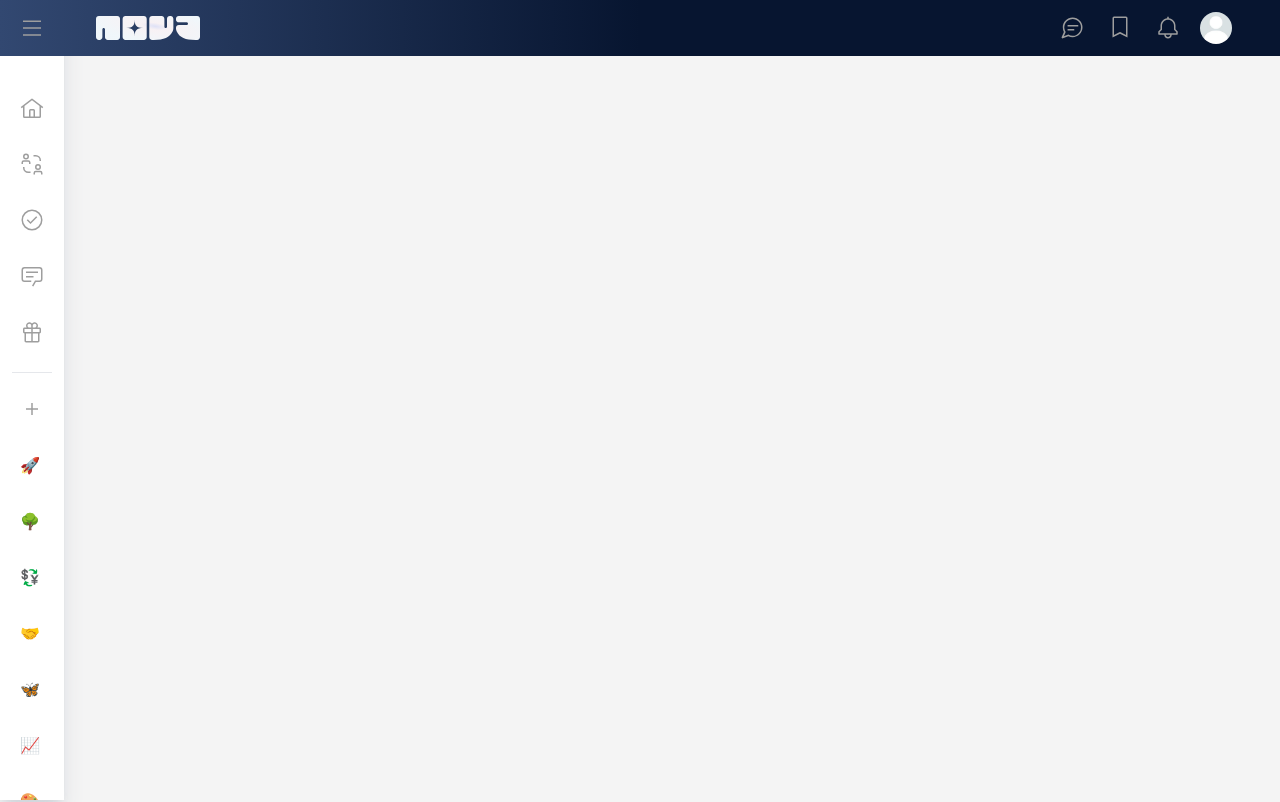
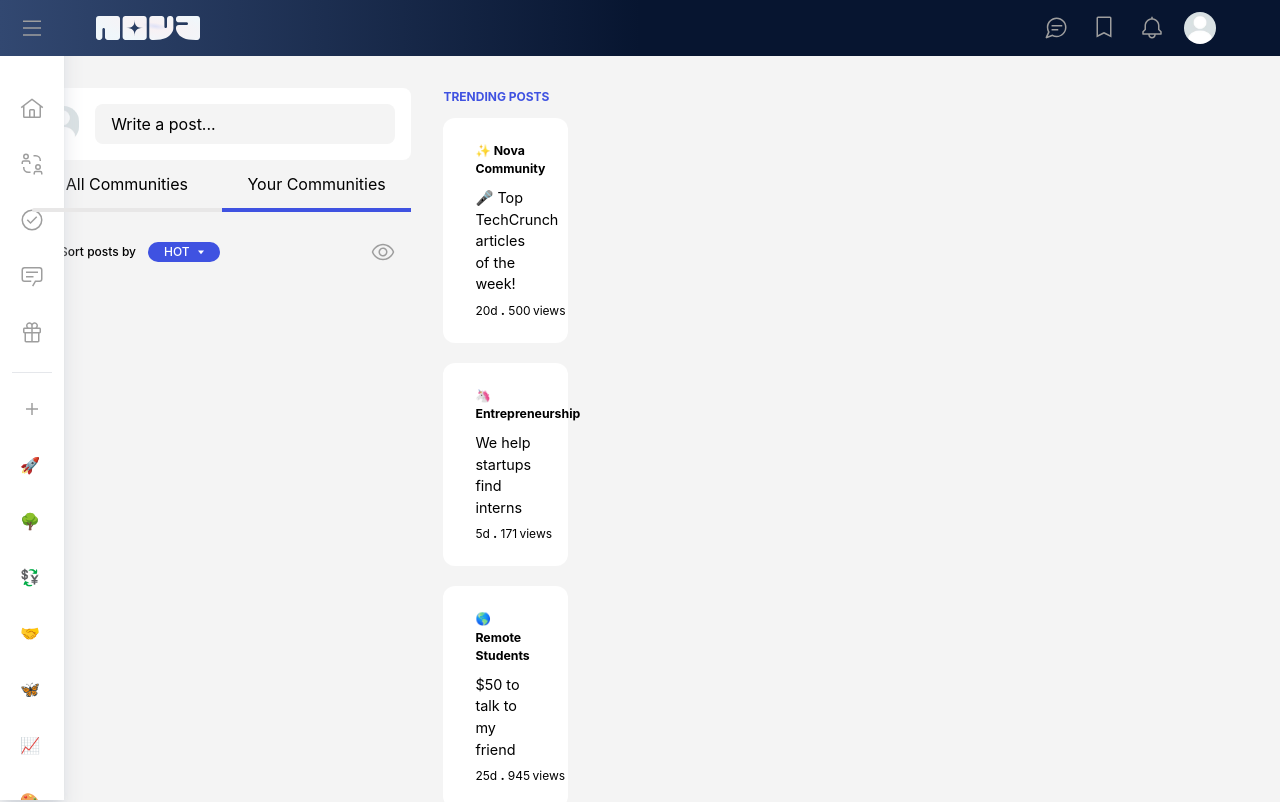
Before and after one commit to Balaganesh003/nova, a Next.js app: page / in a window 1280 px wide. Shown: the top 802 px of the page. Built offline with nearby package versions, Linux system fonts and the light colour scheme.

Commit message:
Added the input field and the filtering options in the home page

```diff
--- /dev/null
+++ b/components/Feed.jsx
@@ -0,0 +1,139 @@
+import React from 'react';
+import Image from 'next/image';
+import ProfilePhoto from '../assets/profile-photo.jpg';
+import { useState } from 'react';
+import EyeLogo from '../assets/svgexport-15.svg';
+import DownArrow from '../assets/svgexport-14.svg';
+
+const Feed = () => {
+  const [selectedCommunity, setSelectedCommunity] = useState('All Communities');
+
+  const [communityDropDown, setCommunityDropDown] = useState(false);
+  const [hidePost, setHidePost] = useState(false);
+  const [selectedSort, setSelectedSort] = useState('Hot');
+  const [sortDropDown, setSortDropDown] = useState(false);
+
+  return (
+    <div>
+      {/* Input Box */}
+      <div className="w-[100%] h-full flex p-4 space-x-4 items-center bg-white rounded-lg">
+        <div>
+          <Image
+            src={ProfilePhoto}
+            alt="ProfilePhoto"
+            className="rounded-full w-9 h-9 cursor-pointer "
+          />
+        </div>
+        <div className="w-full">
+          <input
+            type="text"
+            placeholder="Write a post..."
+            className="bg-[#f4f4f4] outline-none px-4 py-2 rounded-lg placeholder:text-black  w-full"
+          />
+        </div>
+      </div>
+      {/* Slidebar */}
+      <div className="hidden md:block w-full my-3">
+        <div className="flex w-full pb-3 transition-all duration-300">
+          <div
+            onClick={() => setSelectedCommunity('All Communities')}
+            className={`flex-1 text-center cursor-pointer ${
+              selectedCommunity == 'All Community' && 'font-bold'
+            }`}>
+            All Communities
+          </div>
+          <div
+            onClick={() => setSelectedCommunity('Your Communities')}
+            className={`flex-1 text-center cursor-pointer ${
+              selectedCommunity == 'Your Communities' && 'font-bold'
+            }`}>
+            Your Communities
+          </div>
+        </div>
+        <div
+          className={`h-1 rounded-full w-full bg-[#e8e7e7] relative before:content-[''] before:w-[50%] before:absolute ${
+            selectedCommunity == 'All Community'
+              ? 'before:left-0'
+              : 'before:right-0'
+          }  before:h-1 before:bg-primary`}></div>
+      </div>
+      {/* Sorting */}
+      <div className="w-full flex justify-between px-4 py-4 items-center">
+        <div className="flex space-x-3 items-center">
+          <div className="md:hidden px-4 py-[0.15rem] text-xs text-white rounded-full bg-primary uppercase font-medium  relative">
+            <div
+              className="flex items-center gap-2 cursor-pointer  "
+              onClick={() => setCommunityDropDown(!communityDropDown)}>
+              <p>{selectedCommunity}</p>
+              <Image src={DownArrow} alt="DownArrow" className="" />
+            </div>
+            {/* DropDown */}
+            {communityDropDown && (
+              <div className="absolute top-6 left-0 w-[10.5rem] py-2 bg-white rounded-lg shadow-lg">
+                <p
+                  onClick={() => [
+                    setSelectedCommunity('All Communities'),
+                    setCommunityDropDown(false),
+                  ]}
+                  className="text-gray-500 hover:bg-[#f4f4f4]  cursor-pointer text-base capitalize px-3 py-1">
+                  All Communities
+                </p>
+                <p
+                  onClick={() => [
+                    setSelectedCommunity('Your Communitues'),
+                    setCommunityDropDown(false),
+                  ]}
+                  className="text-gray-500 text-base hover:bg-[#f4f4f4]  cursor-pointer capitalize px-3 py-1">
+                  Your Communitues
+                </p>
+              </div>
+            )}
+          </div>
+
+          <div className="flex space-x-3 items-center ">
+            <p className="text-xs font-medium">Sort posts by</p>
+            <div className=" text-xs text-white rounded-full bg-primary relative font-medium uppercase  ">
+              <div
+                className="flex items-center gap-2 cursor-pointer px-4 py-[0.15rem]"
+                onClick={() => setSortDropDown(!sortDropDown)}>
+                <p>{selectedSort}</p>
+                <Image src={DownArrow} alt="EyeLogo" className="" />
+              </div>
+              {/* DropDown */}
+              {sortDropDown && (
+                <div className="absolute top-6 left-0 w-[8rem] py-2 bg-white rounded-lg shadow-lg">
+                  <p
+                    onClick={() => [
+                      setSelectedSort('Hot'),
+                      setSortDropDown(false),
+                    ]}
+                    className="text-gray-500 text-sm capitalize hover:bg-[#f4f4f4]  cursor-pointer px-3 py-1">
+                    Hot
+                  </p>
+                  <p
+                    onClick={() => [
+                      setSelectedSort('New'),
+                      setSortDropDown(false),
+                    ]}
+                    className="text-gray-500 text-sm capitalize hover:bg-[#f4f4f4]  cursor-pointer px-3 py-1">
+                    New
+                  </p>
+                </div>
+              )}
+            </div>
+          </div>
+        </div>
+        <div
+          onClick={() => setHidePost(!hidePost)}
+          className={`flex items-center relative cursor-pointer before:content-[''] before:h-[0.1rem] before:w-full before:absolute before:top-3 ${
+            !hidePost && 'before:hidden'
+          }  before:-rotate-[45deg] before:bg-gray-500`}>
+          <Image src={EyeLogo} alt="EyeLogo" className="" />
+        </div>
+      </div>
+      {/* Posts */}
+    </div>
+  );
+};
+
+export default Feed;
--- a/components/NavBar.jsx
+++ b/components/NavBar.jsx
@@ -15,7 +15,7 @@ const NavBar = ({ setSidebarOpen }) => {
 
   return (
     <div className="bg-gradient-to-r z-50 from-accent via-accent-dark to-accent-dark fixed top-0 flex justify-center w-screen ">
-      <div className="w-full xs:w-full md:max-w-[34.5rem] lg:max-w-full h-14 flex justify-between items-center px-2 md:px-5">
+      <div className="w-full xs:w-full md:max-w-[34.5rem] lg:max-w-full h-14 flex justify-between items-center px-2 md:px-5 lg:mr-4">
         <div className="flex items-center space-x-4 lg:space-x-11">
           <div onMouseOver={openSideBar}>
             <Image
--- /dev/null
+++ b/components/TrendingPostCard.jsx
@@ -0,0 +1,21 @@
+import React from 'react';
+
+const TrendingPostCard = ({ title, category, views, days }) => {
+  return (
+    <div className="px-8 py-[1.5rem] mr-2 bg-white hover:bg-primary/[9%] cursor-pointer rounded-xl flex flex-col space-y-2">
+      <p className="text-[0.77rem] font-bold">{category}</p>
+      <p className="text-[0.9rem] ">{title}</p>
+      <div className="flex text-xs space-x-[0.2rem] ">
+        <p className="flex ">
+          <span>{days}</span>d
+        </p>
+        <div className="font-extrabold">.</div>
+        <p className="flex space-x-[0.15rem]">
+          <span>{views}</span> <span>views</span>
+        </p>
+      </div>
+    </div>
+  );
+};
+
+export default TrendingPostCard;
--- /dev/null
+++ b/components/TrendingPosts.jsx
@@ -0,0 +1,64 @@
+import React from 'react';
+import TrendingPostCard from './TrendingPostCard';
+
+const trendingPosts = [
+  {
+    id: 1,
+    title: '🎤 Top TechCrunch articles of the week!',
+    category: '✨ Nova Community',
+    views: 500,
+    days: 20,
+  },
+  {
+    id: 2,
+    title: 'We help startups find interns',
+    category: '🦄 Entrepreneurship',
+    views: 171,
+    days: 5,
+  },
+  {
+    id: 3,
+    title: '$50 to talk to my friend',
+    category: '🌎 Remote Students',
+    views: 945,
+    days: 25,
+  },
+  {
+    id: 4,
+
+    title: 'Paid opportunities for AI engineers and data scientists',
+    category: '📊 Data Science & AI',
+    views: 500,
+    days: 20,
+  },
+  {
+    id: 5,
+    title: '🎤 Top TechCrunch articles of the week!',
+    category: '📈 Marketing & Sales',
+    views: 250,
+    days: 12,
+  },
+];
+
+const TrendingPosts = () => {
+  return (
+    <div>
+      <h2 className="font-bold text-[0.75rem] text-primary uppercase mb-3">
+        Trending Posts
+      </h2>
+      <div className="flex flex-col space-y-5">
+        {trendingPosts.map((post) => (
+          <TrendingPostCard
+            key={post.id}
+            title={post.title}
+            category={post.category}
+            views={post.views}
+            days={post.days}
+          />
+        ))}
+      </div>
+    </div>
+  );
+};
+
+export default TrendingPosts;
--- a/pages/index.js
+++ b/pages/index.js
@@ -1,7 +1,9 @@
 import Head from 'next/head';
 import NavBar from '../components/NavBar';
 import SideBar from '../components/SideBar';
+import Feed from '../components/Feed';
 import { useState } from 'react';
+import TrendingPosts from '../components/TrendingPosts';
 
 export default function Home() {
   const [sidebarOpen, setSidebarOpen] = useState(false);
@@ -16,6 +18,16 @@ export default function Home() {
       <main className={`h-[2000px]   bg-[#f4f4f4] overflow-x-hidden `}>
         <NavBar sidebarOpen={sidebarOpen} setSidebarOpen={setSidebarOpen} />
         <SideBar sidebarOpen={sidebarOpen} setSidebarOpen={setSidebarOpen} />
+        <div className=" mx-auto lg:flex justify-center xs:w-full md:max-w-[34rem]  lg:ml-8 lg:mt-[5.5rem] mt-[3.5rem] md:mt-[4rem]">
+          <div className="grid grid-cols-7   gap-8 ">
+            <div className="col-span-7 lg:col-span-5 w-full outline-2">
+              <Feed />
+            </div>
+            <div className="hidden lg:block lg:col-span-2 ">
+              <TrendingPosts />
+            </div>
+          </div>
+        </div>
       </main>
     </div>
   );
--- a/tailwind.config.js
+++ b/tailwind.config.js
@@ -16,6 +16,9 @@ module.exports = {
 
         'accent-dark': '#071530',
       },
+      aspectRatio: {
+        '4/3': '4 / 3',
+      },
     },
   },
   plugins: [require('tailwind-scrollbar-hide'), require('tailwind-scrollbar')],
```
Also changed, not shown: components/PostCard.jsx (added).
